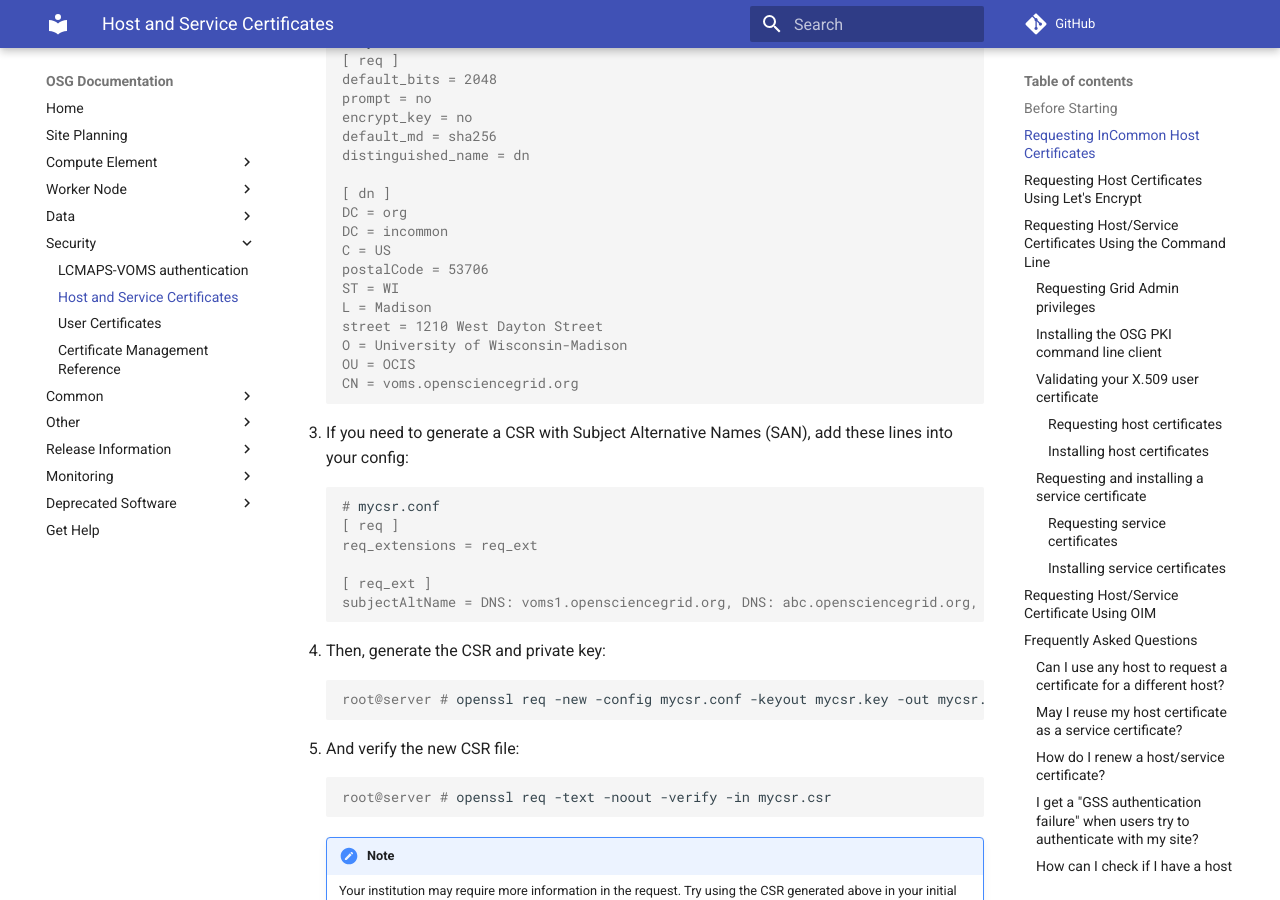
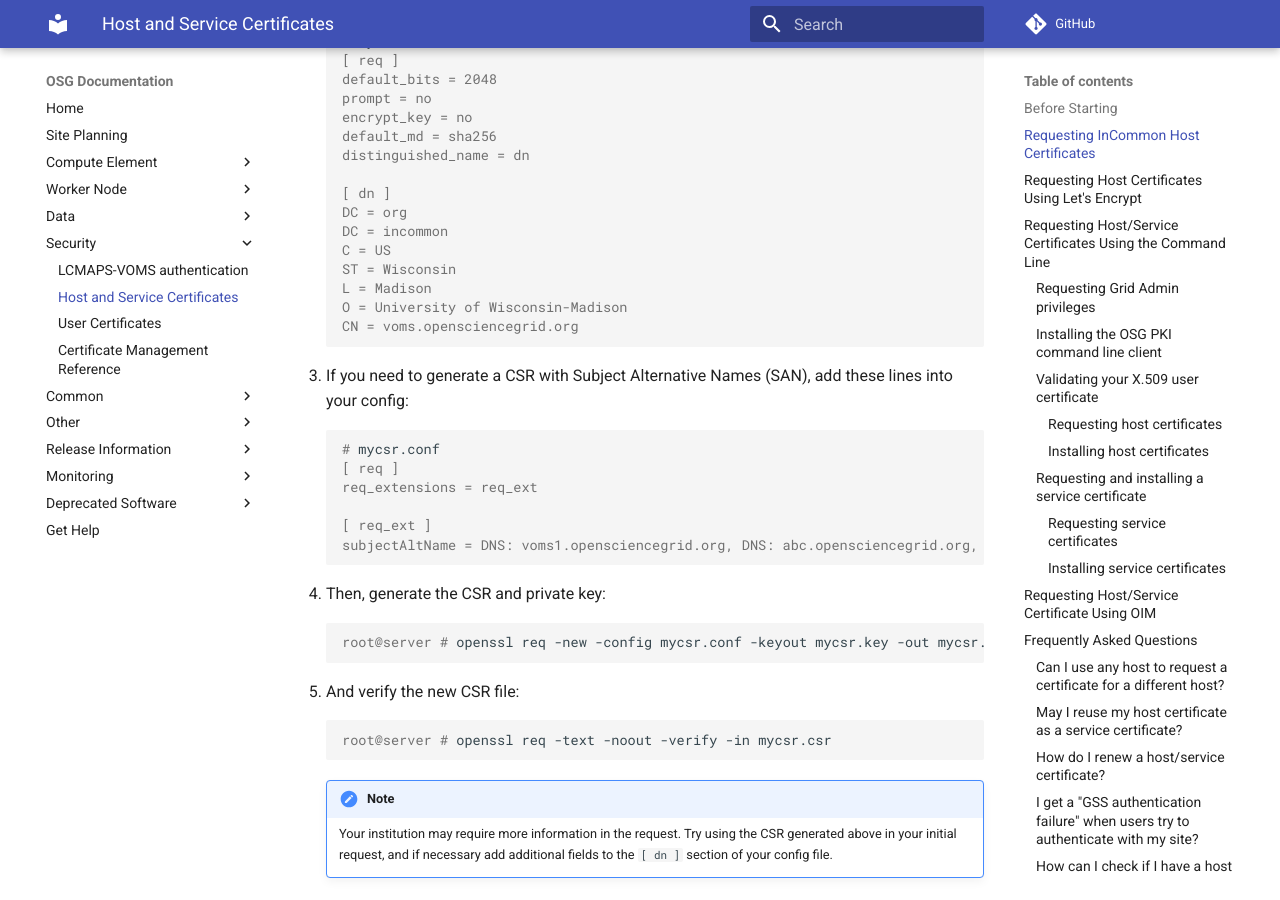
Before and after one commit to osg-htc/docs, an MkDocs documentation site: the page built from docs/security/host-certs.md, in a window 1280 px wide and 900 px high, scrolled down 1447 px. Built offline with MkDocs 1.6.1 and Material for MkDocs 9.7.7, drawn with Linux system fonts in a browser that asks for light colours; comment, search, counter and statistics services are not loaded; old or Windows-style settings are respelled for this version of MkDocs.

Commit message:
only include Country, State, Organization in dn (SOFTWARE-3261)
per feedback from Brian L

```diff
--- a/docs/security/host-certs.md
+++ b/docs/security/host-certs.md
@@ -76,12 +76,9 @@
         DC = org
         DC = incommon
         C = US
-        postalCode = 53706
-        ST = WI
+        ST = Wisconsin
         L = Madison
-        street = 1210 West Dayton Street
         O = University of Wisconsin-Madison
-        OU = OCIS
         CN = voms.opensciencegrid.org
 
 
```
